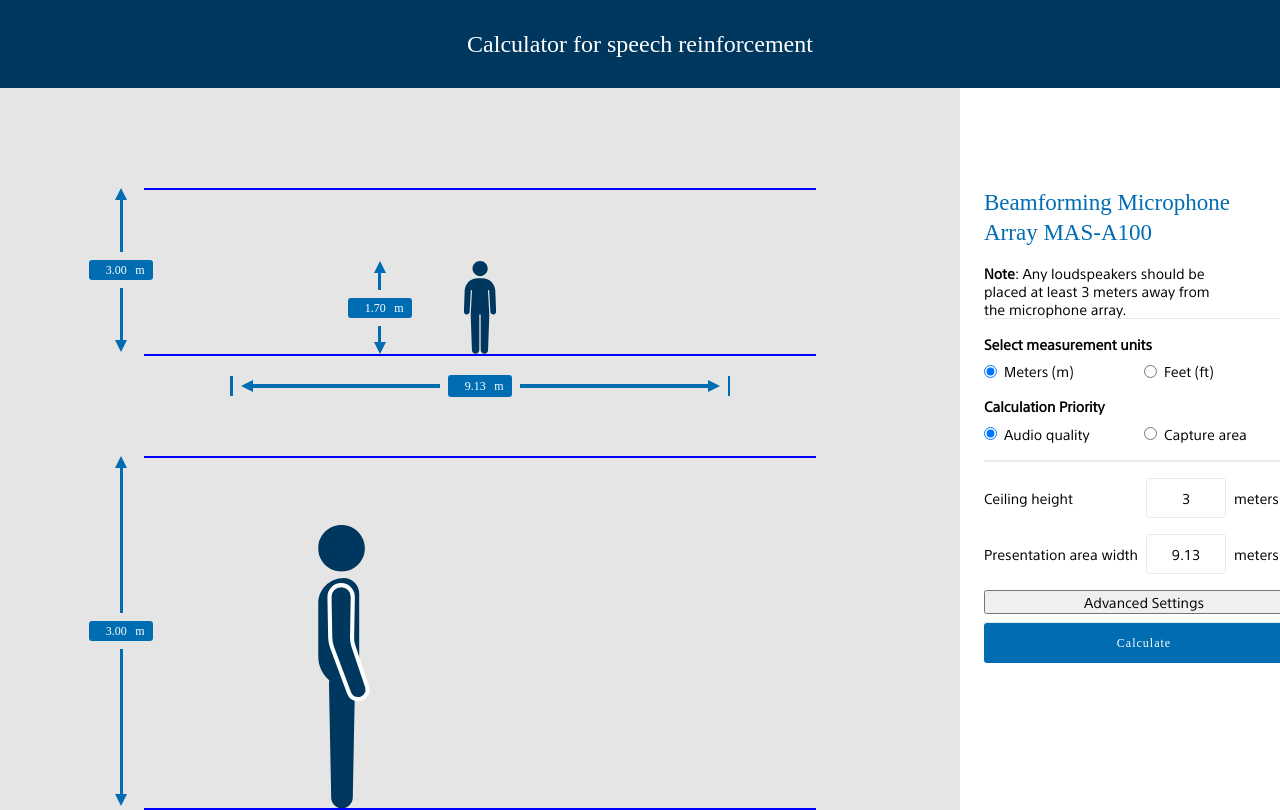
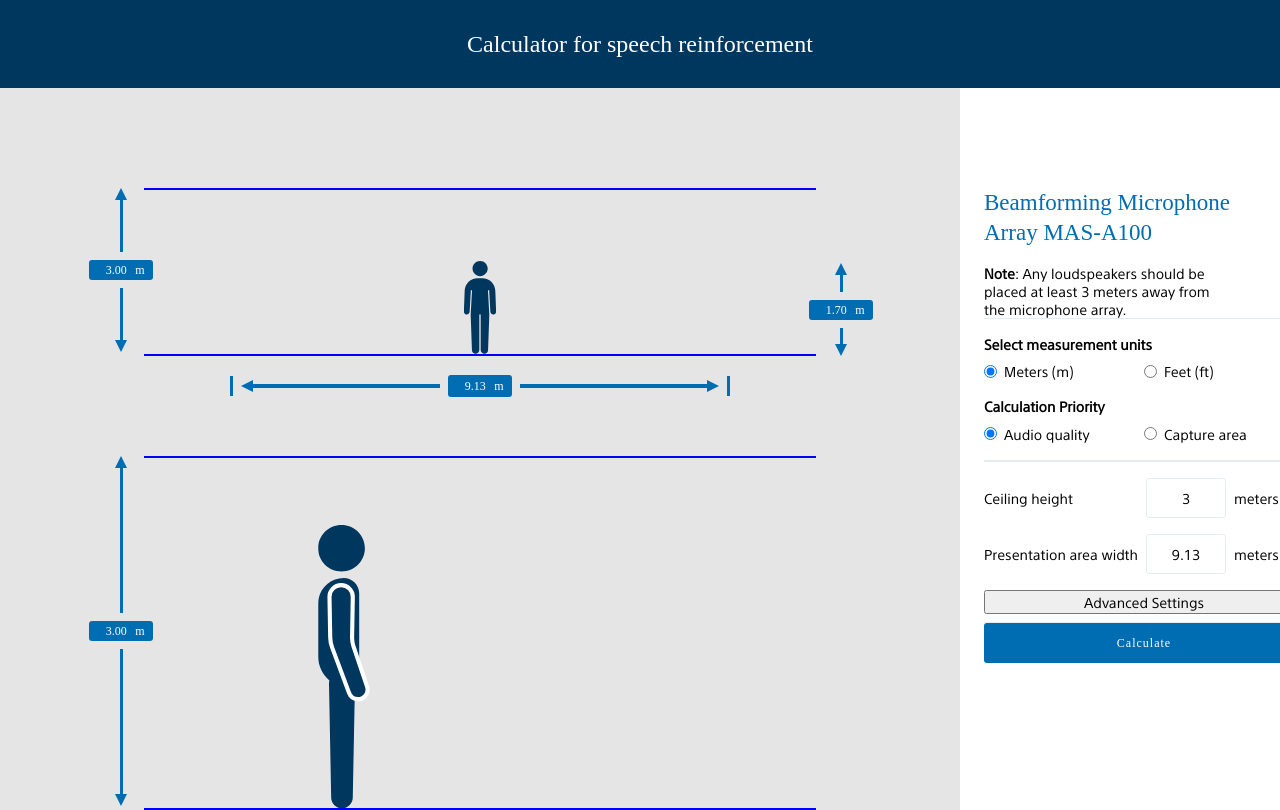
Before and after one commit to TE-9004062290/aerosmith-system-calculator, an Angular app: page / in a window 1280 px wide. Shown: the top 810 px of the page. Built offline with nearby package versions, Linux system fonts and the light colour scheme.

Commit message:
"Pop-out" thresholds for measuring sticks of both orientations (horizontal and vertical). Setting a height on the 'graphical-area' to allow scrolling within that area only.

```diff
--- a/src/app/components/graphical-stage/graphical-stage.component.html
+++ b/src/app/components/graphical-stage/graphical-stage.component.html
@@ -1,8 +1,10 @@
 <div class="graphical-output">
     <div class="graphical-output-front">
         <div class="stage-info-wrapper">
-            <div style="position: absolute; top: 0; left: 10%;">
-                <app-measuring-stick orientation="vertical" [height]="stageHeight"
+            <div class="measuring-stick-overlay" style="position: absolute; top: 0; left: 10%;">
+                <app-measuring-stick orientation="vertical"
+                    [height]="stageHeight"
+                    thinModeDirection="left"
                     [isInput]="true"
                     [inputMin]="CalculatorMins.ceilingHeight"
                     [inputMax]="CalculatorMaxes.ceilingHeight"
@@ -10,7 +12,26 @@
                     (updated)="updateInput('ceilingHeight', $event)"
                 ></app-measuring-stick>
             </div>
-            <div style="position: absolute; margin: 0 auto; bottom: -40px; width: 100%;">
+            <div class="measuring-stick-overlay" style="position: absolute; bottom: 0; left: 85%">
+                <app-measuring-stick orientation="vertical"
+                    [height]="presenterWidth / graphicsService.presenterWidthHeight"
+                    thinModeDirection="right"
+                    [isInput]="true"
+                    [inputMin]="CalculatorMins.presenterHeight"
+                    [inputMax]="CalculatorMaxes.presenterHeight"
+                    [inputValue]="calculatorService.presenterHeight"
+                    (updated)="updateInput('presenterHeight', $event)"
+                ></app-measuring-stick>
+            </div>
+            <div *ngIf="calculatorService.hasFreshOutput && extenderLength" class="measuring-stick-overlay" style="position: absolute; top: 0; left: 82.5%" @animateOutputArea>
+                <app-measuring-stick orientation="vertical"
+                    [height]="extenderLength"
+                    thinModeDirection="right"
+                    [isInput]="false"
+                    [inputValue]="calculatorService.extenderLength"
+                ></app-measuring-stick>
+            </div>
+            <div class="measuring-stick-overlay" style="position: absolute; margin: 0 auto; bottom: -40px; width: 100%;">
                 <app-measuring-stick orientation="horizontal"
                     [width]="stageWidth"
                     thinModeDirection="bottom"
@@ -23,7 +44,7 @@
             </div>
             <ng-container *ngIf="calculatorService.hasFreshOutput">
                 <ng-container *ngIf="microphones.positions && microphones.positions.length % 2 === 0">
-                    <div style="position: absolute; margin: 0 auto; top: -40px; width: 100%;" @animateOutputArea >
+                    <div class="measuring-stick-overlay" style="position: absolute; margin: 0 auto; top: -40px; width: 100%;" @animateOutputArea >
                         <app-measuring-stick orientation="horizontal"
                             [width]="calculatorService.microphoneInterval * stageWidth / calculatorService.lectureWidth"
                             thinModeDirection="top"
@@ -33,7 +54,7 @@
                     </div>
                 </ng-container>
                 <ng-container *ngIf="microphones.positions && microphones.positions.length % 2 === 1 && microphones.positions.length > 1">
-                    <div style="position: absolute; top: -40px; width: 100%; display: flex; justify-content: center;" @animateOutputArea >
+                    <div class="measuring-stick-overlay" style="position: absolute; top: -40px; width: 100%; display: flex; justify-content: center;" @animateOutputArea >
                         <app-measuring-stick orientation="horizontal"
                             [width]="calculatorService.microphoneInterval * stageWidth / calculatorService.lectureWidth"
                             thinModeDirection="top"
@@ -53,21 +74,25 @@
                 <div class="stage-outer-container">
                     <div #container class="stage-inner-container">
                         <div #stage class="stage" [ngStyle]="{'height': stageHeight + 'px', 'width': stageWidth + 'px'}">
-                                <div style="position: absolute; bottom: 0;" [ngStyle]="{'left': 'calc(' + microphones.rightMost + 10 + '% + 75px)'}">
-                                    <app-measuring-stick orientation="vertical" [height]="presenterWidth / graphicsService.presenterWidthHeight"
+                                <!-- <div style="position: absolute; bottom: 0;" [ngStyle]="{'left': 'calc(' + microphones.rightMost + 10 + '% + 75px)'}">
+                                    <app-measuring-stick orientation="vertical"
+                                        [height]="presenterWidth / graphicsService.presenterWidthHeight"
+                                        thinModeDirection="right"
                                         [isInput]="true"
                                         [inputMin]="CalculatorMins.presenterHeight"
                                         [inputMax]="CalculatorMaxes.presenterHeight"
                                         [inputValue]="calculatorService.presenterHeight"
                                         (updated)="updateInput('presenterHeight', $event)"
                                     ></app-measuring-stick>
-                                </div>
-                                <div *ngIf="calculatorService.hasFreshOutput && extenderLength" style="position: absolute; top: 0;" [ngStyle]="{'left': '100%'}" @animateOutputArea>
-                                    <app-measuring-stick orientation="vertical" [height]="extenderLength"
+                                </div> -->
+                                <!-- <div *ngIf="calculatorService.hasFreshOutput && extenderLength" style="position: absolute; top: 0;" [ngStyle]="{'left': '100%'}" @animateOutputArea>
+                                    <app-measuring-stick orientation="vertical"
+                                        [height]="extenderLength"
+                                        thinModeDirection="right"
                                         [isInput]="false"
                                         [inputValue]="calculatorService.extenderLength"
                                     ></app-measuring-stick>
-                                </div>
+                                </div> -->
                             <div *ngFor="let p of persons.positions; trackBy: personTrackByFn" class="person-wrapper" @animateOutputArea
                                 [ngStyle]="{'width': presenterWidth + 'px', 'left': p.positionPercentage + '%'}">
                                 <app-svg-standing-person></app-svg-standing-person>
@@ -87,7 +112,7 @@
     </div>
     <div class="graphical-output-side">
         <div #sideInfoWrapper class="stage-info-wrapper">
-            <div style="position: absolute; top: 0; left: 10%;">
+            <div class="measuring-stick-overlay" style="position: absolute; top: 0; left: 10%;">
                 <app-measuring-stick orientation="vertical" [height]="350"
                     [isInput]="true"
                     [inputMin]="CalculatorMins.ceilingHeight"
@@ -98,6 +123,7 @@
             </div>
             <div #sideWrapper class="stage-wrapper">
                 <div *ngIf="calculatorService.hasFreshOutput" @animateOutputArea
+                    class="measuring-stick-overlay"
                     style="position: absolute; bottom: -40px; transition: left .25s linear, width .25s linear"
                     [ngStyle]="{'left': ((sideCapture / 2) + 43.28000000000003) + 'px'}">
                     <app-measuring-stick orientation="horizontal"
--- a/src/app/components/graphical-stage/graphical-stage.component.scss
+++ b/src/app/components/graphical-stage/graphical-stage.component.scss
@@ -101,6 +101,10 @@
     }
 }
 
+.measuring-stick-overlay {
+    z-index: 100;
+}
+
 input[type=number]::-webkit-inner-spin-button,
 input[type=number]::-webkit-outer-spin-button {
     -webkit-appearance: none;
--- a/src/app/components/measuring-stick/measuring-stick.component.html
+++ b/src/app/components/measuring-stick/measuring-stick.component.html
@@ -30,12 +30,12 @@
             <div class="stop"></div>
         </div>
     </div>
-    <div *ngSwitchCase="'vertical'" [attr.mode]="mode" class="vertical-measure" [ngClass]="{'measurable-input': isInput}" [ngStyle]="{'height': height + 'px'}">
+    <div *ngSwitchCase="'vertical'" [attr.mode]="mode" [attr.mode-direction]="thinModeDirection" class="vertical-measure" [ngClass]="{'measurable-input': isInput}" [ngStyle]="{'height': height + 'px'}">
         <div class="stick top">
             <div class="arrow"></div>
             <div class="bar"></div>
         </div>
-        <div *ngIf="isInput" class="inputs-input" type="number">
+        <div *ngIf="isInput" class="inputs-input" type="number" [ngStyle]="{'top': mode === 'thin' ? ((height - 22) / 2) + 'px' : undefined}">
             <input type="number" #inputElement
                 [min]="inputMin"
                 [max]="inputMax"
@@ -46,7 +46,7 @@
                 {{ calculatorService.measurementUnit.toString() }}
             </div>
         </div>
-        <div *ngIf="!isInput" class="inputs-output">
+        <div *ngIf="!isInput" class="inputs-output" [ngStyle]="{'top': mode === 'thin' ? ((height - 22) / 2) + 'px' : undefined}">
             <div class="output-value">
                 {{ inputValue | number: '0.2-2'}} {{ calculatorService.measurementUnit.toString() }}
             </div>
--- a/src/app/components/measuring-stick/measuring-stick.component.ts
+++ b/src/app/components/measuring-stick/measuring-stick.component.ts
@@ -25,7 +25,19 @@
       this.mode = 'wide';
     }
   }
-  @Input() public height: number = 0;
+
+  private _height: number = 0;
+  get height(): number {
+    return this._height;
+  }
+  @Input() set height(value: number) {
+    this._height = value;
+    if (this._height && this._height < this.shortThreshold) {
+      this.mode = 'thin';
+    } else {
+      this.mode = 'wide';
+    }
+  }
 
   @Input() public thinModeDirection: 'top' | 'right' | 'down' | 'left' = 'top';
   @Input() public isInput: boolean = false;
@@ -37,9 +49,10 @@
 
   public mode: 'wide' | 'thin' = 'wide';
   private thinThreshold = 150; // 150px
+  private shortThreshold = 60;
 
   ngOnInit() {
-    if (this._width && this._width < this.thinThreshold) {
+    if ((this._width && this._width < this.thinThreshold) || (this._height && this._height < this.shortThreshold)) {
       this.mode = 'thin';
     } else {
       this.mode = 'wide';
--- a/src/app/components/svg-microphone/svg-microphone.component.scss
+++ b/src/app/components/svg-microphone/svg-microphone.component.scss
@@ -6,6 +6,7 @@
     position: relative;
     height: 0px;
     width: 1.5%;
+    min-width: 2px;
     background-color: #039BE5;
     transition: height .25s linear;
 }
--- a/src/app/main/calculation-theatre/calculation-theatre.component.scss
+++ b/src/app/main/calculation-theatre/calculation-theatre.component.scss
@@ -19,7 +19,8 @@
 
     .graphical-stage-wrapper {
         background-color: #E5E5E5;
-        padding-bottom: 120px;
+        padding-bottom: 300px;
+        height: 600px;
         overflow-y: scroll;
     }
     .sidebar {
@@ -51,7 +52,7 @@
     position: fixed;
     bottom: 0;
     width: 100%;
-    z-index: 2;
+    z-index: 200;
 
 }
 
```
Also changed, not shown: src/app/components/measuring-stick/measuring-stick.component.scss (+31 -1 lines).
